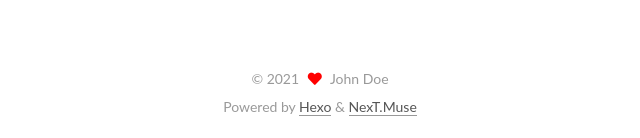
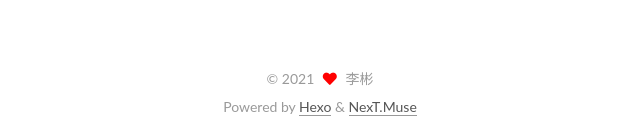
Before and after one commit to ChangeNormal/liyurou.github.io, a plain HTML site: page index.html in a window 1280 px wide. Shown: the part 1366-1504 px from the top of the page, 320-960 px from the left. Drawn offline with nearby package versions, Linux system fonts and the light colour scheme.

Commit message:
Site updated: 2021-01-16 18:00:05

```diff
--- a/index.html
+++ b/index.html
@@ -23,12 +23,14 @@
     var NexT = window.NexT || {};
     var CONFIG = {"hostname":"example.com","root":"/","images":"/images","scheme":"Muse","version":"8.2.0","exturl":false,"sidebar":{"position":"left","display":"post","padding":18,"offset":12},"copycode":false,"bookmark":{"enable":false,"color":"#222","save":"auto"},"fancybox":false,"mediumzoom":false,"lazyload":false,"pangu":false,"comments":{"style":"tabs","active":null,"storage":true,"lazyload":false,"nav":null},"motion":{"enable":true,"async":false,"transition":{"post_block":"fadeIn","post_header":"fadeInDown","post_body":"fadeInDown","coll_header":"fadeInLeft","sidebar":"fadeInUp"}},"prism":false,"i18n":{"placeholder":"Searching...","empty":"We didn't find any results for the search: ${query}","hits_time":"${hits} results found in ${time} ms","hits":"${hits} results found"}};
   </script>
+<meta name="description" content="这是属于我们两个的小站">
 <meta property="og:type" content="website">
 <meta property="og:title" content="Libin and Meiyurou&#39;s Blog">
 <meta property="og:url" content="http://example.com/index.html">
 <meta property="og:site_name" content="Libin and Meiyurou&#39;s Blog">
+<meta property="og:description" content="这是属于我们两个的小站">
 <meta property="og:locale" content="en_US">
-<meta property="article:author" content="John Doe">
+<meta property="article:author" content="李彬">
 <meta name="twitter:card" content="summary">
 
 
@@ -148,8 +150,8 @@
 
         <div class="site-overview-wrap sidebar-panel">
           <div class="site-author site-overview-item animated" itemprop="author" itemscope itemtype="http://schema.org/Person">
-  <p class="site-author-name" itemprop="name">John Doe</p>
-  <div class="site-description" itemprop="description"></div>
+  <p class="site-author-name" itemprop="name">李彬</p>
+  <div class="site-description" itemprop="description">这是属于我们两个的小站</div>
 </div>
 <div class="site-state-wrap site-overview-item animated">
   <nav class="site-state">
@@ -202,8 +204,8 @@
 
     <span hidden itemprop="author" itemscope itemtype="http://schema.org/Person">
       <meta itemprop="image" content="/images/avatar.gif">
-      <meta itemprop="name" content="John Doe">
-      <meta itemprop="description" content="">
+      <meta itemprop="name" content="李彬">
+      <meta itemprop="description" content="这是属于我们两个的小站">
     </span>
 
     <span hidden itemprop="publisher" itemscope itemtype="http://schema.org/Organization">
@@ -296,7 +298,7 @@
   <span class="with-love">
     <i class="fa fa-heart"></i>
   </span>
-  <span class="author" itemprop="copyrightHolder">John Doe</span>
+  <span class="author" itemprop="copyrightHolder">李彬</span>
 </div>
   <div class="powered-by">Powered by <a href="https://hexo.io/" class="theme-link" rel="noopener" target="_blank">Hexo</a> & <a href="https://theme-next.js.org/muse/" class="theme-link" rel="noopener" target="_blank">NexT.Muse</a>
   </div>
```
Also changed, not shown: 2021/01/16/李彬爱梅玉柔/index.html (+6 -6 lines), archives/2021/01/index.html (+6 -4 lines), archives/2021/index.html (+6 -4 lines), archives/index.html (+6 -4 lines), tags/这里来记录我们的爱情/index.html (+6 -4 lines).
